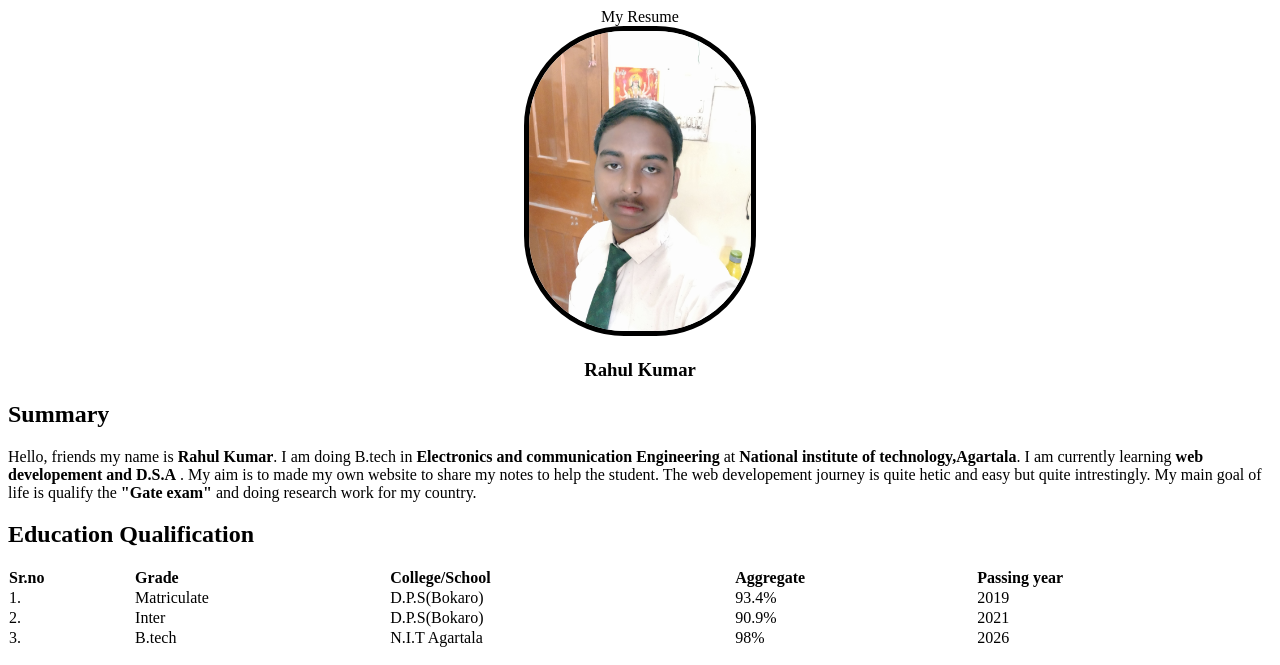
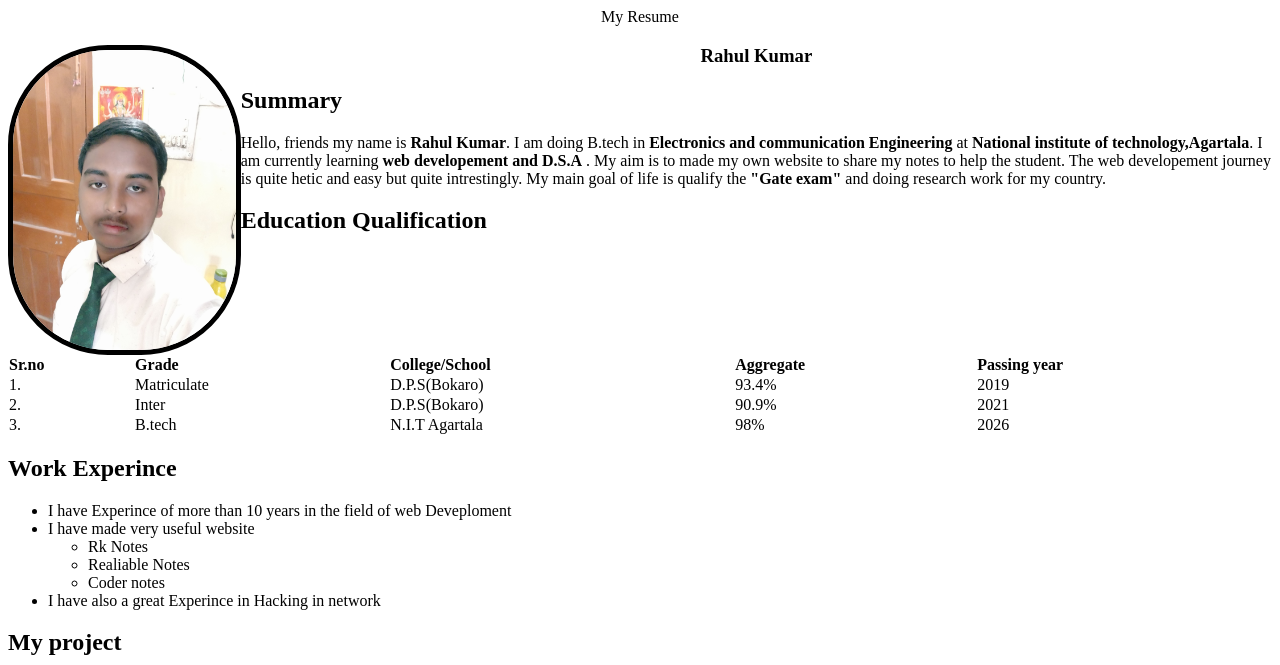
Before and after one commit to rahul10993/my-Resume, a plain HTML site: page index.html in a window 1280 px wide. Shown: the top 665 px of the page. Drawn offline with Linux system fonts and the light colour scheme.

Commit message:
Update index.html

```diff
--- a/index.html
+++ b/index.html
@@ -5,13 +5,18 @@
     <meta http-equiv="X-UA-Compatible" content="IE=edge">
     <meta name="viewport" content="width=device-width, initial-scale=1.0">
     <title>My Resume</title>
+    <style>
+        .image{
+            float:left;
+        }
+    </style>
 </head>
 <body>
     <div class="resume" style="text-align: center;">
     <header>My Resume</header>
     </div>
     <div class="p1" style="text-align: center;">
-    <img style="border: 5px solid black; border-radius: 100px" src="img.jpg" alt="My photo" height="300"/>
+    <img class="image" style="border: 5px solid black; border-radius: 100px" src="img.jpg" alt="My photo" height="300"/>
     <h3>Rahul Kumar</h3>
     </div>
     </body>
```
